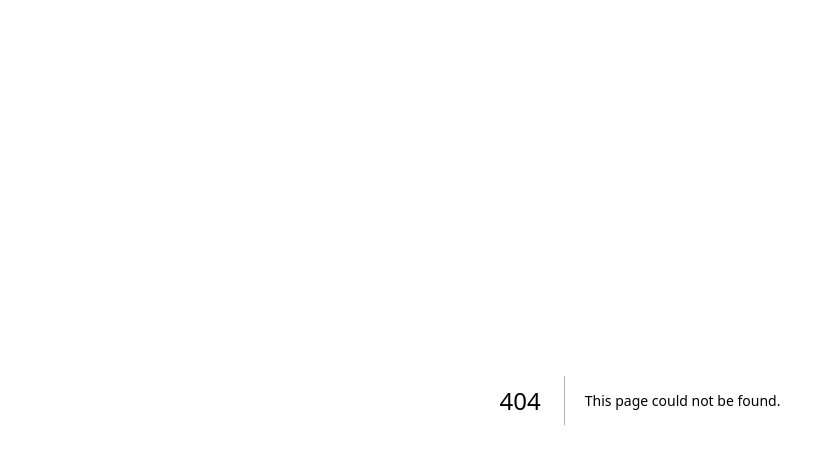
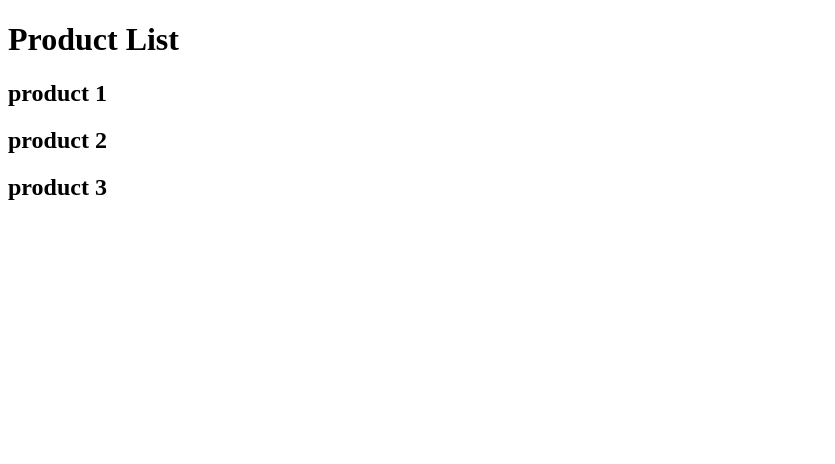
Before and after one commit to vinciCode999/next-course, a Next.js app in the folder hello-world/: page /products in a window 1280 px wide. Before the commit this address had no page. Shown: the top 464 px of the page, without its empty margins (0-835 px from the left). Built offline with nearby package versions, Linux system fonts and the light colour scheme.

Commit message:
lesson2:dynamic routing(i.e. /folder/[id])

```diff
--- /dev/null
+++ b/hello-world/src/app/products/page.tsx
@@ -0,0 +1,10 @@
+export default function Product(){
+  return(
+    <div>
+      <h1>Product List</h1>
+      <h2>product 1</h2>
+      <h2>product 2</h2>
+      <h2>product 3</h2>
+    </div>
+  )
+}
```
Also changed, not shown: hello-world/src/app/products/[productId]/page.tsx (added, +11 -0 lines).
